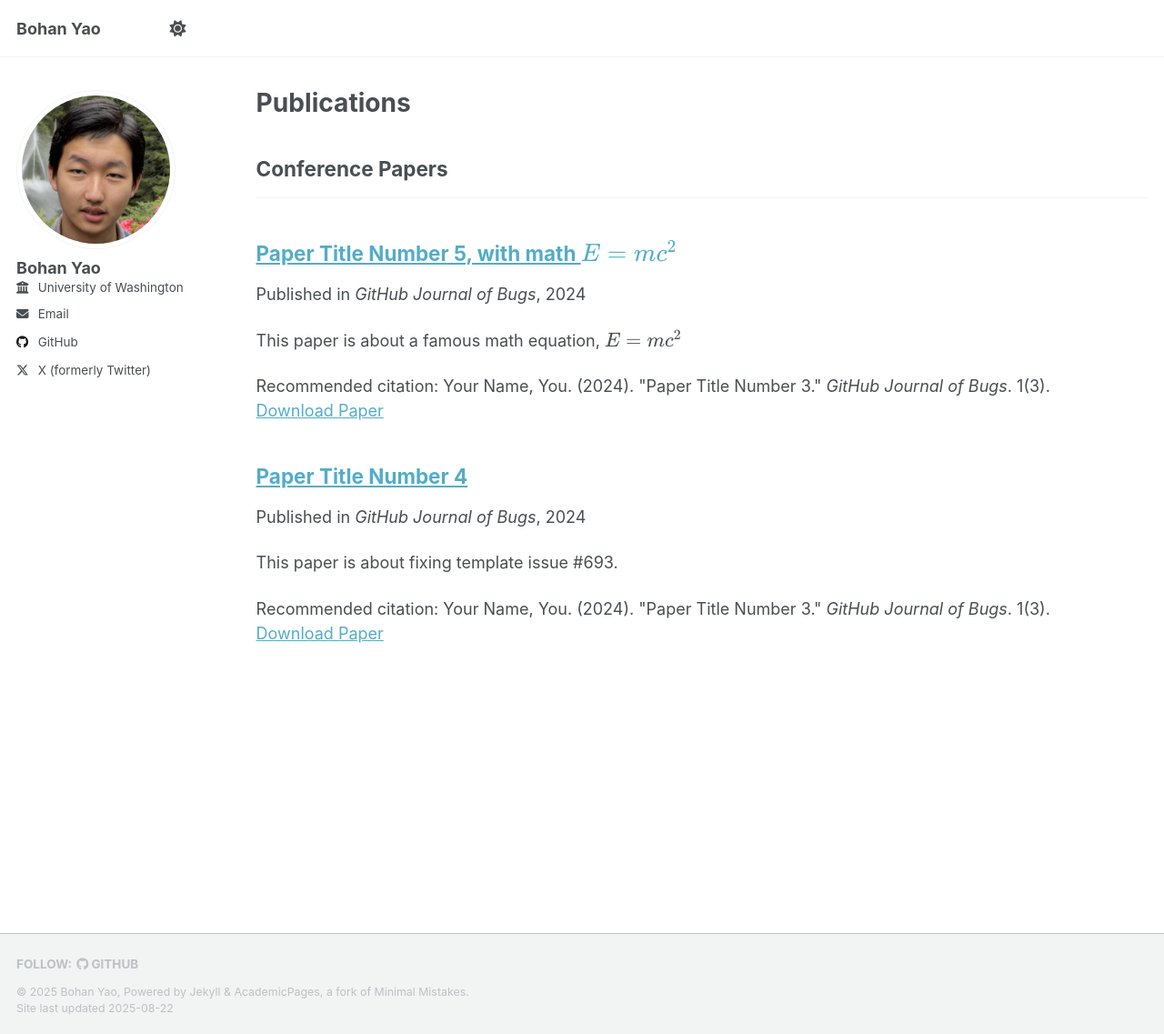
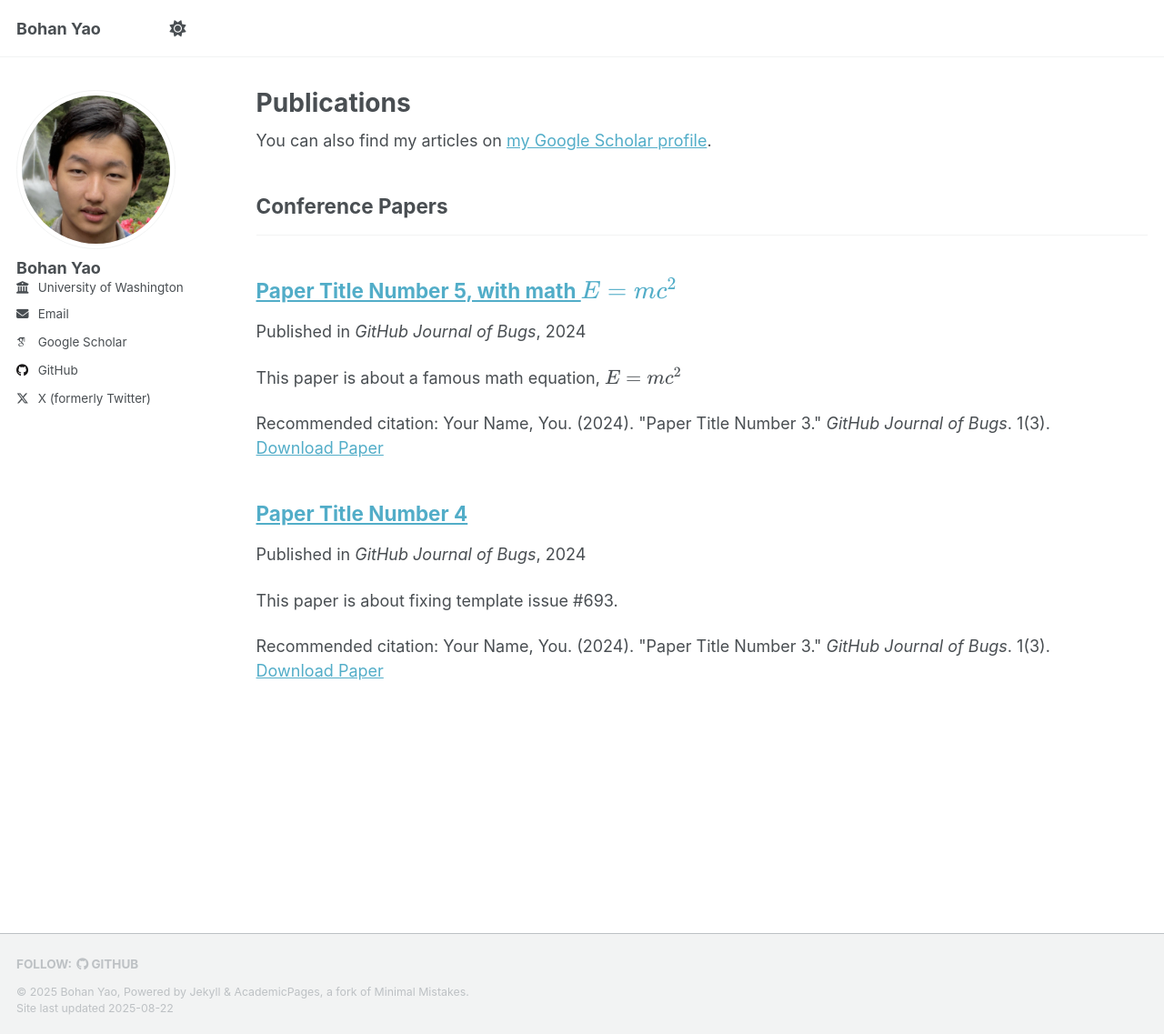
Before and after one commit to bohanyao-nlp/bohanyao-nlp.github.io, a Jekyll site: the page built from _pages/publications.html, in a window 1280 px wide and 1137 px high. Shown: the whole window at 91% size. Built offline with Jekyll 4.4.1, drawn with Linux system fonts in a browser that asks for light colours; some web fonts are replaced; a script that is not in the unit is left out; some of the changed lines change nothing that is shown.

Commit message:
add google scholar profile

```diff
--- a/_config.yml
+++ b/_config.yml
@@ -34,7 +34,7 @@
   # Academic websites
   academia         : # URL
   arxiv            : # URL - Update with the correct link to your profile
-  googlescholar    : # "https://scholar.google.com/citations?user=PS_CX0AAAAAJ"
+  googlescholar    : "https://scholar.google.com/citations?user=En43DhcAAAAJ"
   inspire-hep      : # URL
   impactstory      : # URL
   orcid            : # "http://orcid.org/yourorcidurl"
```
